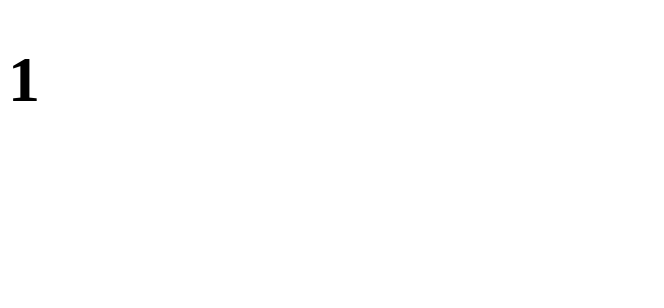
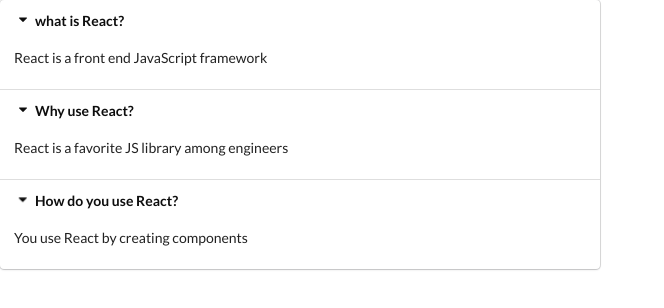
Before and after one commit to jhell85/React-Widgets, a React (Create React App) app: page / in a window 1280 px wide. Shown: the top 308 px of the page, without its empty margins (0-664 px from the left). Built offline with nearby package versions, Linux system fonts and the light colour scheme.

Commit message:
add stylesheet link and classes to elements.

```diff
--- a/public/index.html
+++ b/public/index.html
@@ -10,6 +10,10 @@
       content="Web site created using create-react-app"
     />
     <link rel="apple-touch-icon" href="%PUBLIC_URL%/logo192.png" />
+    <link
+      rel="stylesheet"
+      href="https://cdnjs.cloudflare.com/ajax/libs/semantic-ui/2.4.1/semantic.min.css"
+    />
     <!--
       manifest.json provides metadata used when your web app is installed on a
       user's mobile device or desktop. See https://developers.google.com/web/fundamentals/web-app-manifest/
--- a/src/App.js
+++ b/src/App.js
@@ -6,12 +6,20 @@
     title: "what is React?",
     content: "React is a front end JavaScript framework",
   },
+  {
+    title: "Why use React?",
+    content: "React is a favorite JS library among engineers",
+  },
+  {
+    title: "How do you use React?",
+    content: "You use React by creating components",
+  },
 ];
 
 export default () => {
   return (
-    <h1>
+    <div>
       <Accordion items={items} />
-    </h1>
+    </div>
   );
 };
--- a/src/components/Accordion.js
+++ b/src/components/Accordion.js
@@ -1,6 +1,19 @@
 import React from "react";
 
 const Accordion = ({ items }) => {
-  return <h1>{items.length}</h1>;
+  const renderedItems = items.map((item) => {
+    return (
+      <React.Fragment key={item.title}>
+        <div className="title active">
+          <i className="dropdown icon"></i>
+          {item.title}
+        </div>
+        <div className="content active">
+          <p>{item.content}</p>
+        </div>
+      </React.Fragment>
+    );
+  });
+  return <div className="ui styled accordion">{renderedItems}</div>;
 };
 export default Accordion;
```
